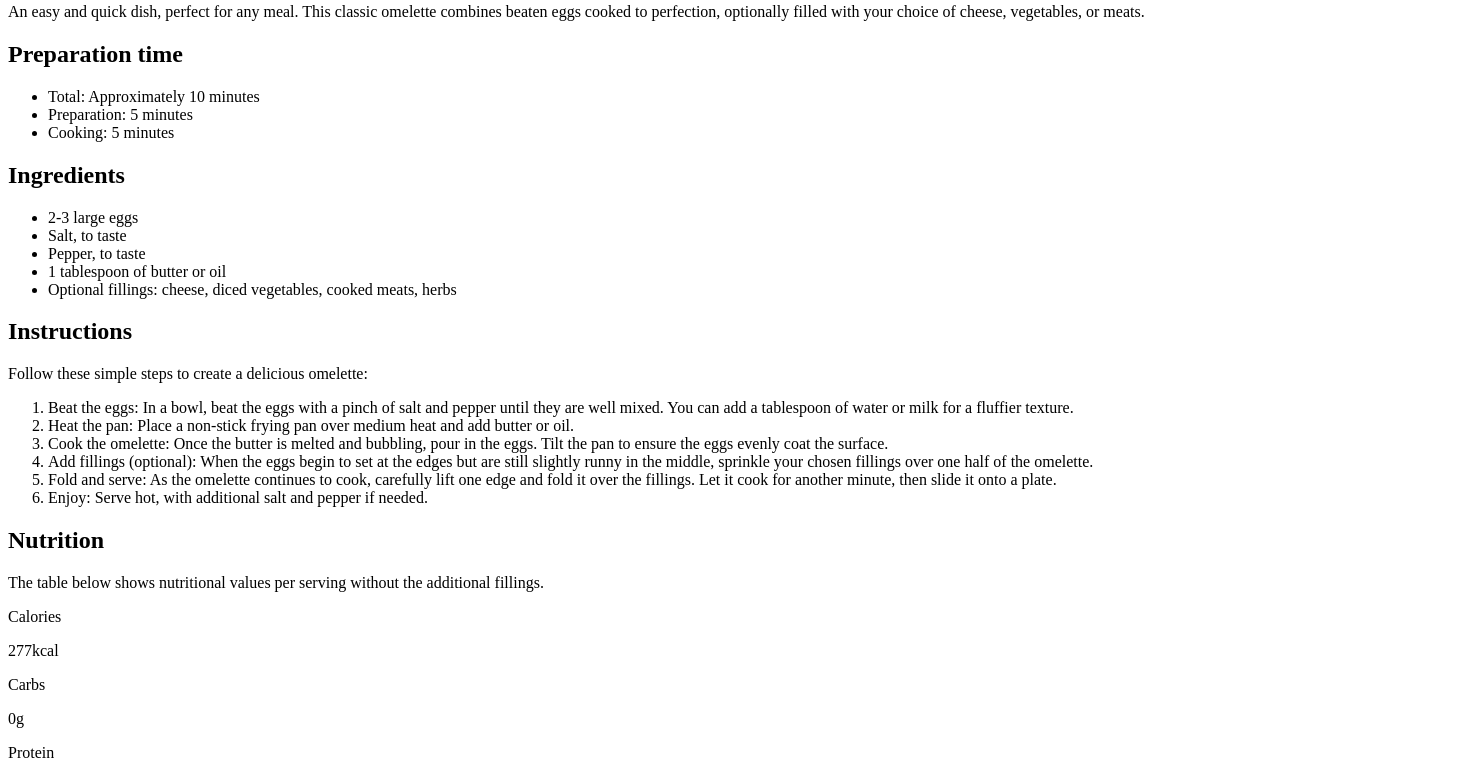
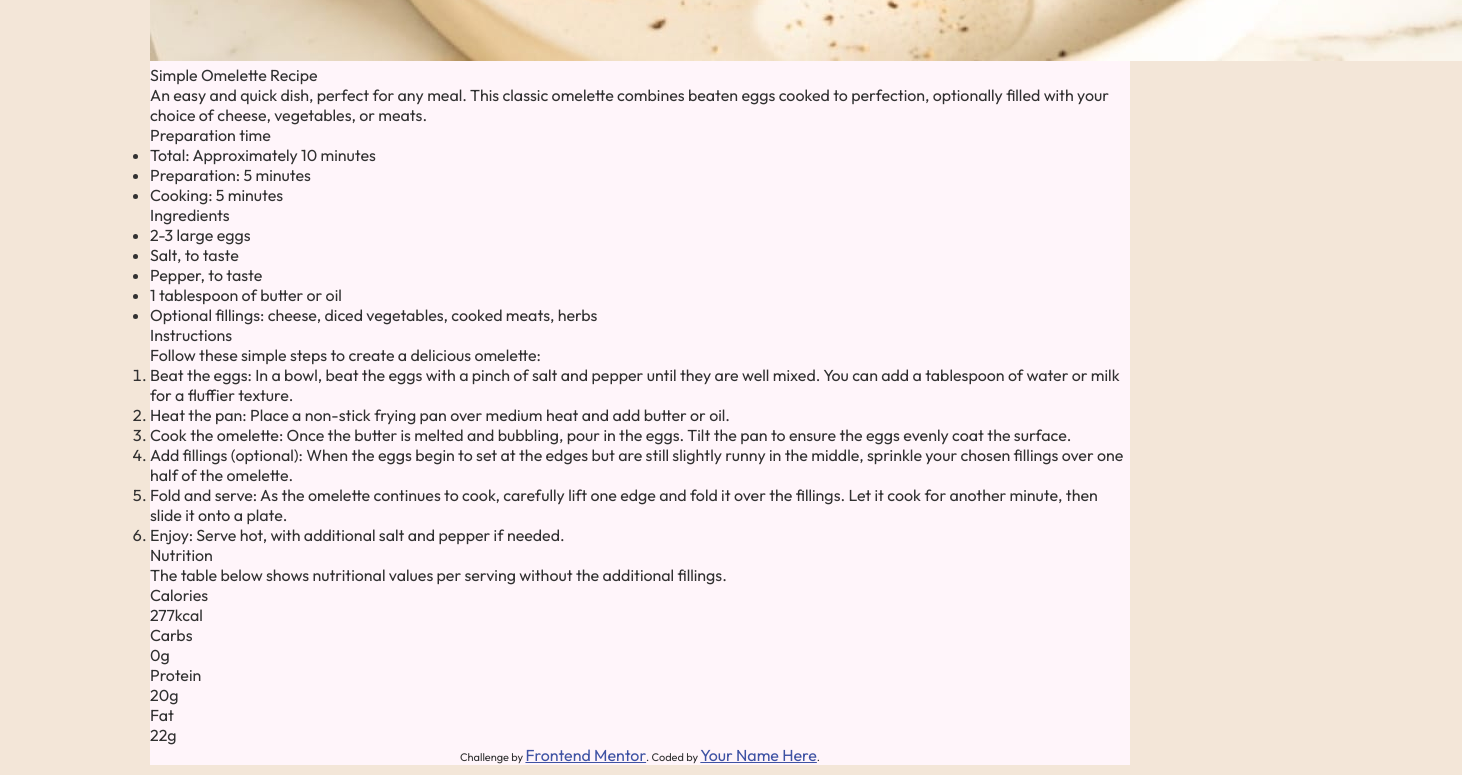
Before and after one commit to Mmendozagomez/recipe-page-main, a plain HTML site: page index.html in a window 1280 px wide. Shown: the part 689-1464 px from the top of the page, 1462 px wide, since content can reach past the window. Drawn offline with Linux system fonts and the light colour scheme.

Commit message:
seteo de estilos

```diff
--- a/index.html
+++ b/index.html
@@ -19,14 +19,15 @@
 </head>
 
 <body>
-  <div>
+  <div class="container">
     <header class="header">
       <img src="assets/images/image-omelette.jpeg" alt="Omelette"> <!-- image of the recipe -->
       <h1>Simple Omelette Recipe</h1>
     </header>
-
+    <div>
     <p>An easy and quick dish, perfect for any meal. This classic omelette combines beaten eggs cooked
       to perfection, optionally filled with your choice of cheese, vegetables, or meats.</p>
+    </div>
     <div class="recipe-time">
       <h2>Preparation time</h2>
 
@@ -46,10 +47,10 @@
         <li>Optional fillings: cheese, diced vegetables, cooked meats, herbs</li>
       </ul>
     </div>
-    <div>
+    <div class="instructions">
       <h2>Instructions</h2>
       <p>Follow these simple steps to create a delicious omelette:</p>
-      <div class="instructions">
+      <div>
         <ol>
           <li>Beat the eggs: In a bowl, beat the eggs with a pinch of salt and pepper until they are well mixed.
             You can add a tablespoon of water or milk for a fluffier texture.</li>
@@ -63,7 +64,7 @@
           <li> Enjoy: Serve hot, with additional salt and pepper if needed.</li>
         </ol>
       </div>
-      <div>
+      <div class="recipe-nutrition">
 
         <h2>Nutrition</h2>
 
--- a/style.css
+++ b/style.css
@@ -3,7 +3,6 @@
     font-weight: 400;
     font-style: normal;
 }
-
 
 .outfit-ligth {
     font-family: "Outfit", sans-serif;
@@ -32,3 +31,28 @@
 .attribution a {
     color: hsl(228, 45%, 44%);
 }
+
+* {
+    /* propiedades de espaciado */
+    padding: unset;
+    margin: unset;
+    outline: unset;
+    border: unset;
+    /* la propiedad magica */
+    box-sizing: border-box;
+    font-size: 16px;
+    font-weight: 400;
+}
+
+body {
+    color: #313131;
+    font-family: "Outfit", sans-serif, Young Serif;
+    background-color:hsl(30, 54%, 90%);
+    padding: 150px;
+
+.container {
+    display: flex;
+    flex-direction: column;
+    background-color:  hsl(330, 100%, 98%);
+}
+}
```
